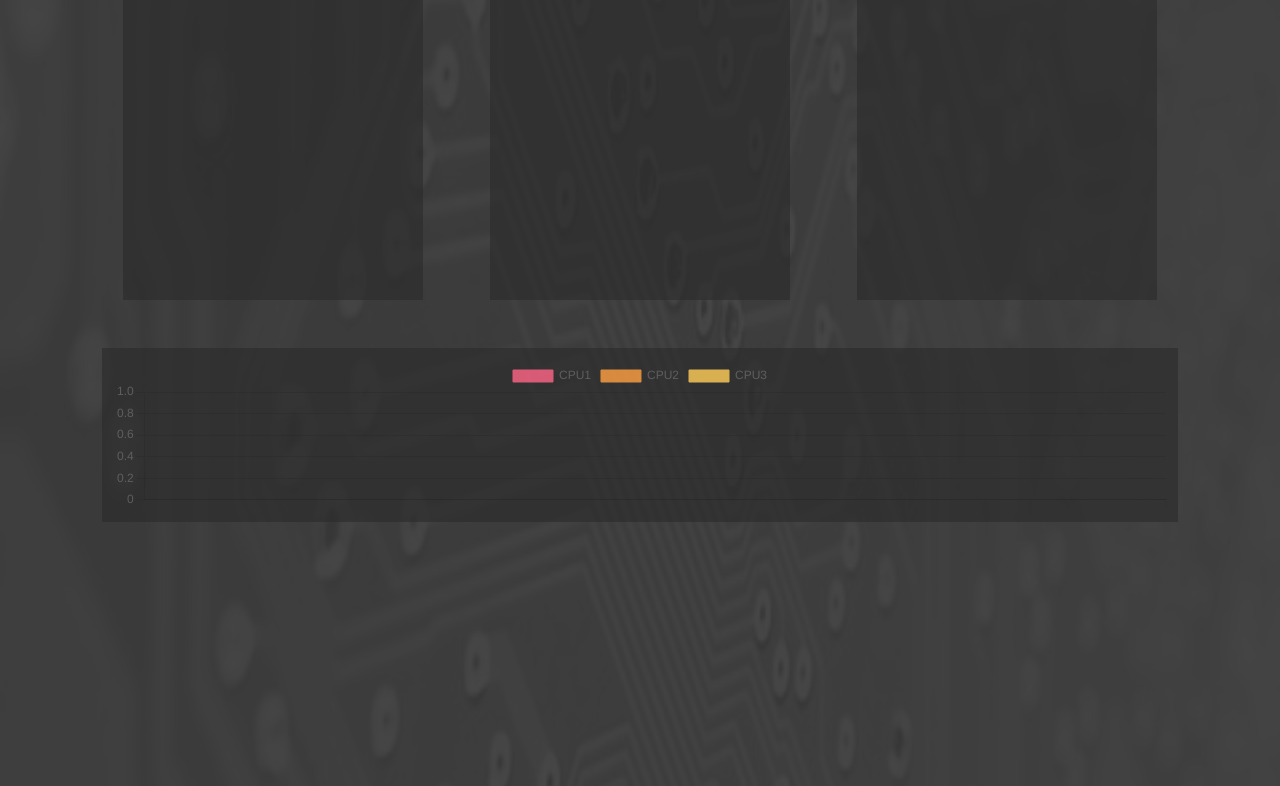
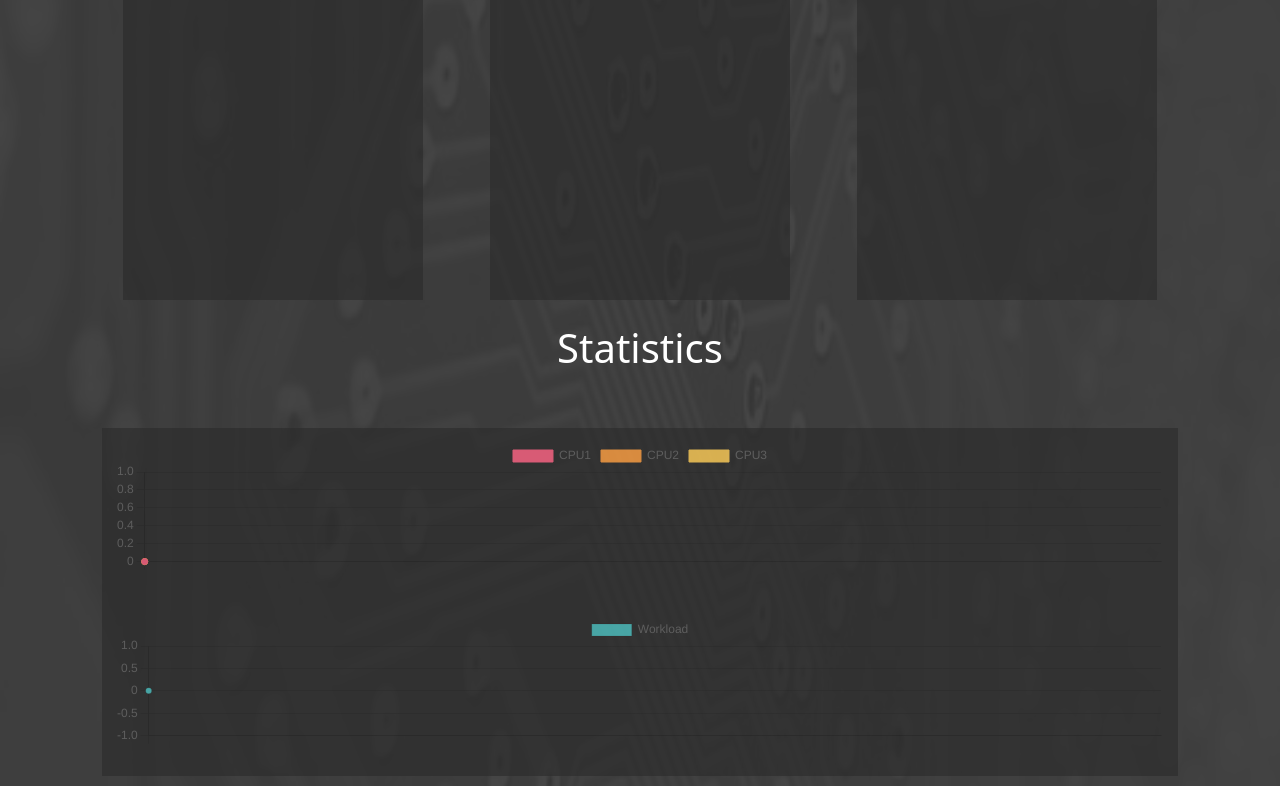
Before and after one commit to onetoone11/Modul-7-Dispatcher, a plain HTML site: page index.html in a window 1280 px wide. Shown: the part 1620-2406 px from the top of the page. Drawn offline with nearby package versions, Linux system fonts and the light colour scheme.

Commit message:
statistics

```diff
--- a/index.html
+++ b/index.html
@@ -125,9 +125,18 @@
                     </div>
                 </div>
                 <!-- All -->
+
+                <h1 class="pt-4 center c-white">Statistics</h1>
+
                 <div class="col-lg-12 pt-5">
                     <div class="chartBoxBig">
                         <canvas id="myChart4"></canvas>
+                    </div>
+                </div>
+
+                <div class="col-lg-12">
+                    <div class="chartBoxBig">
+                        <canvas id="myChart5"></canvas>
                     </div>
                 </div>
             </div>
--- a/main.js
+++ b/main.js
@@ -33,16 +33,17 @@ let CPU_data = {//info som delas mellan charts som tillhör samma CPU.
     CPU_1: [],
     CPU_2: [],
     CPU_3: [],
-    CPU__1:[],
-    CPU__2:[],
-    CPU__3:[]
+    CPU__1:[0],
+    CPU__2:[0],
+    CPU__3:[0],
+    workload_ms: [0]
 }
 
 let CPU_labels = {
     CPU_1: [],
     CPU_2: [],
     CPU_3: [],
-    labels: []
+    labels: ['']
 }
 
 let myChar1 = new Chart(document.getElementById('myChart1'), {
@@ -226,6 +227,24 @@ let myChart4 = new Chart(document.getElementById('myChart4'), {
                 beginAtZero: true
             }
         }
+    },
+});
+
+let myChart5 = new Chart(document.getElementById('myChart5'), {
+    type: 'line',
+    data: {
+        labels: CPU_labels.labels,
+        datasets: [{
+            label: 'Workload',
+            data: CPU_data.workload_ms,
+            backgroundColor: [
+                'rgb(75, 192, 192)'
+            ],
+            borderWidth: 1
+        }]
+    },
+    options: {
+        maintainAspectRatio: false,
     },
 });
 
--- a/process.js
+++ b/process.js
@@ -15,22 +15,46 @@ function updateCharts() {
         element.update('none');
     });
 
+    // if(CPU_data.CPU__1.length > 0){
+        if(CPU_data.CPU__1[CPU_data.CPU__1.length - 1] !== CPU_data.CPU_1.length){
+            console.log(1);
+            updateChart();
+        }
+        else if(CPU_data.CPU__2[CPU_data.CPU__2.length - 1] !== CPU_data.CPU_2.length){
+            console.log(2);
+            updateChart();
+        }
+        else if(CPU_data.CPU__3[CPU_data.CPU__3.length - 1] !== CPU_data.CPU_3.length){
+            console.log(3);
+            updateChart();
+        }
+    // }
+    // else{
+    //     updateChart();
+    // }
+
     updateText();
 }
 
 function updateChart(){
+
     CPU_labels.labels.push('');
     CPU_data.CPU__1.push(CPU_data.CPU_1.length);
     CPU_data.CPU__2.push(CPU_data.CPU_2.length);
     CPU_data.CPU__3.push(CPU_data.CPU_3.length);
 
+    // CPU_labels.labels.push('');
+    // CPU_data.CPU__1.push(CPU_data.CPU_1.length);
+    // CPU_data.CPU__2.push(CPU_data.CPU_2.length);
+    // CPU_data.CPU__3.push(CPU_data.CPU_3.length);
+
     // myChart4.data.labels = CPU_labels.labels;
     myChart4.data.datasets[0].data = CPU_data.CPU__1;
 
-    // myChart4.data.labels = CPU_labels.labels;
+    // // myChart4.data.labels = CPU_labels.labels;
     myChart4.data.datasets[1].data = CPU_data.CPU__2;
 
-    myChart4.data.labels = CPU_labels.labels;
+    // myChart4.data.labels = CPU_labels.labels;
     myChart4.data.datasets[2].data = CPU_data.CPU__3;
 
     myChart4.update('none');
@@ -69,22 +93,17 @@ class CPU1 {
     update() {
         CPU_data.CPU_1 = this.array.map(element => element.remainingTime);
         CPU_labels.CPU_1 = this.array.map(element => element.name);
-
-        // alert(CPU_data.CPU__1);
-
-        updateCharts();
     }
 
     add(data) { //enqueue
         this.array.push(data);
-        CPU_data.CPU__1.push(this.array.length);
-        CPU_labels.labels.push('');
+        // CPU_data.CPU__1.push(this.array.length);
+        // CPU_labels.labels.push('');
         this.update();
     }
 
     remove() { //dequeue(remove head, return head data)
         this.array.shift();
-
     }
 
     work(ms) {
@@ -93,8 +112,8 @@ class CPU1 {
             if(temp[0].remainingTime <= 0) {
                 console.log(`finished with ${temp[0].name}`);
                 temp.shift();
-                CPU_data.CPU__1.push(this.array.length);
-                CPU_labels.labels.push('');
+                // CPU_data.CPU__1.push(this.array.length);
+                // CPU_labels.labels.push('');
                 this.update();
             } else {
                 temp[0].remainingTime -= 1;
@@ -128,17 +147,13 @@ class CPU2 {
             }
             return [[list.data.remainingTime, list.data.name],...add(length-1)(list.next)];
         }
-        // CPU_data.CPU_2 = add(this.length)(this.head).map(element => element[0]);
-        // CPU_labels.CPU_2 = add(this.length)(this.head).map(element => element[1]);
-
-        // updateCharts();
+        CPU_data.CPU_2 = add(this.length)(this.head).map(element => element[0]);
+        CPU_labels.CPU_2 = add(this.length)(this.head).map(element => element[1]);
     }
 
     add(process) {
 
         if(this.length == 0){
-            // let t = new Node2(process);
-            // t.next = this.head;
             this.head = new Node2(process);
             this.head.next = this.head;
             // addData(myChart2, this.head.name, this.head.remainingTime);
@@ -187,11 +202,6 @@ class CPU2 {
         function removeZero(list, length){
 
             if(length == 0){
-
-                // CPU_data.CPU__2.push(cpu2.length);
-                // CPU_labels.labels.push('');
-
-                // updateCharts();
                 return;
             }
 
@@ -313,7 +323,7 @@ class CPU3 {
         CPU_data.CPU_3 = add(this.length)(this.head).map(element => element[0]);
         CPU_labels.CPU_3 = add(this.length)(this.head).map(element => element[1]);
 
-        updateCharts();
+        // updateCharts();
     }
 
     add(process) {
@@ -443,11 +453,13 @@ class Dispatcher {
     }
 
     start() {
+        // updateChart();
         if(this.CPUs.length === 3) {
             for(let i = 0; i < 3; i++) {
                 for(let j = 0; j < this.tasks.length; j++) {
                     this.CPUs[i].add(Object.assign(Object.create(Object.getPrototypeOf(this.tasks[j])), this.tasks[j]));
                 }
+
                 updateCharts();
                 updateText();
                 // this.CPUs = Scheduler(this.workLoad, this.CPUs);
@@ -528,7 +540,14 @@ function makeProcesses(string, list) {
 
 
 function Scheduler() {
+
     CPU.work(workload);
     cpu2.work(workload);
     cpu3.work(workload);
+
+    updateCharts();
+
+    // console.log(CPU.length);
+    // console.log(cpu2.length);
+    // console.log(cpu3.length);
 }
```
